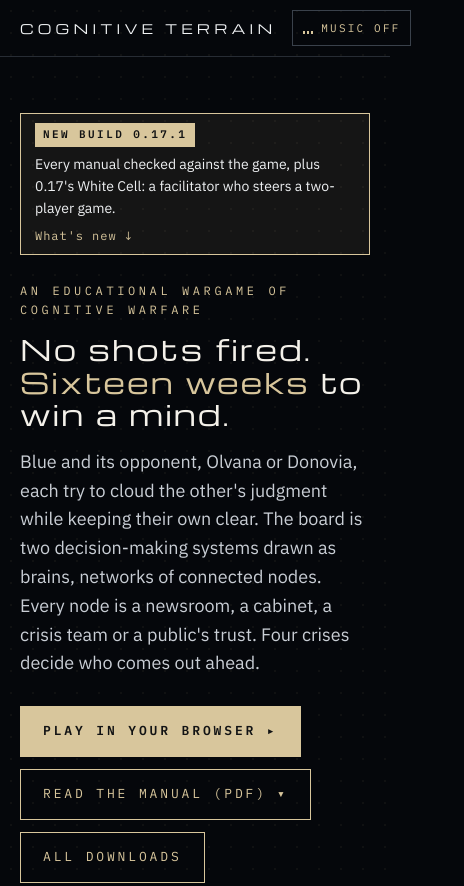
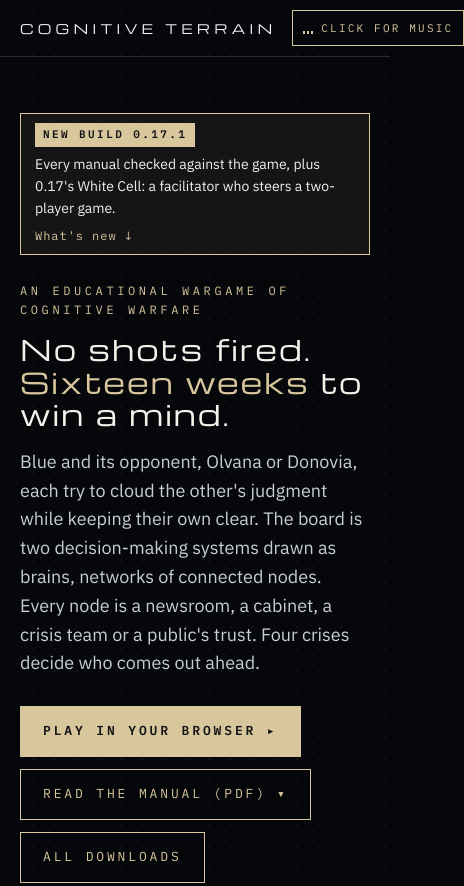
Before and after one commit to KW-Wargame/cognitive-terrain-releases-playtest, a plain HTML site: page index.html in a window 390 px wide. Shown: the top 886 px of the page, 464 px wide, since content can reach past the window. Drawn offline with nearby package versions, Linux system fonts and the light colour scheme; no server answers.

Commit message:
Page music: start on any tap, click or key (including iPhone taps), and show a 'Click for music' cue while the browser is waiting for one

```diff
--- a/index.html
+++ b/index.html
@@ -120,9 +120,11 @@ dialog.lb button:hover{border-color:var(--sand);}
 .mus .eq{display:inline-flex;align-items:flex-end;gap:2px;height:12px;}
 .mus .eq i{display:block;width:2px;background:var(--sand);height:3px;}
 .mus.on .eq i{animation:eq 1.2s ease-in-out infinite;}
+.mus.wait{border-color:var(--sand);animation:muswait 2.4s ease-in-out infinite;}
+@keyframes muswait{50%{box-shadow:0 0 0 4px rgba(220,203,159,.18);}}
 .mus.on .eq i:nth-child(2){animation-delay:-.4s;}.mus.on .eq i:nth-child(3){animation-delay:-.8s;}
 @keyframes eq{0%,100%{height:3px}50%{height:12px}}
-@media (prefers-reduced-motion:reduce){.mus.on .eq i{animation:none;height:8px;}}
+@media (prefers-reduced-motion:reduce){.mus.on .eq i{animation:none;height:8px;}.mus.wait{animation:none;}}
 @media (max-width:560px){.tag{display:none;}}
 .dn{margin:14px 0 0;padding:12px 16px;border-left:2px solid var(--sand);background:var(--panel);font-style:italic;color:#dfe3e7;}
 .opt{margin:0 0 10px;padding:10px 14px;border:1px solid var(--sand);color:#dfe3e7;}
@@ -480,25 +482,30 @@ ul.sub li::before{content:"";position:absolute;left:3px;top:.7em;width:7px;heigh
   }
   btn.addEventListener('click',function(e){
     e.stopPropagation();
-    if(playing){stop();save(false);}else{save(true);play().catch(function(){});}
+    waiting(false);
+    if(playing){stop();save(false);listen(false);}else{save(true);play().catch(function(){});}
   });
+  // Browsers only allow sound after the visitor interacts with the page (scrolling does not count).
+  // Until then the button invites a click; any tap, click or key starts the music.
+  var GESTURES=['pointerdown','mousedown','touchend','click','keydown'];
+  function listen(on){GESTURES.forEach(function(t){(on?addEventListener:removeEventListener)(t,unlock,true);});}
+  function waiting(on){btn.classList.toggle('wait',on&&!playing);if(on&&!playing){lab.textContent='Click for music';}}
   function unlock(e){
     if(e&&e.target&&btn.contains(e.target)){return;}
-    removeEventListener('pointerdown',unlock,true);removeEventListener('keydown',unlock,true);
-    if(!playing&&pref()){play().catch(function(){});}
+    if(playing||!pref()){listen(false);waiting(false);return;}
+    play().then(function(){listen(false);waiting(false);}).catch(function(){});
   }
   if(pref()){
-    play().then(function(){
-      removeEventListener('pointerdown',unlock,true);removeEventListener('keydown',unlock,true);
-    }).catch(function(){});
-    addEventListener('pointerdown',unlock,true);addEventListener('keydown',unlock,true);
+    play().catch(function(){waiting(true);});
+    if(ctx&&ctx.state!=='running'){waiting(true);}
+    listen(true);
   }
   document.addEventListener('visibilitychange',function(){
     if(!playing){return;}
     if(ctx){document.hidden?ctx.suspend():ctx.resume();}
     else if(el){document.hidden?el.pause():el.play();}
   });
-  ui();
+  if(!btn.classList.contains('wait')){ui();}
 })();
 </script>
 <script>
```
